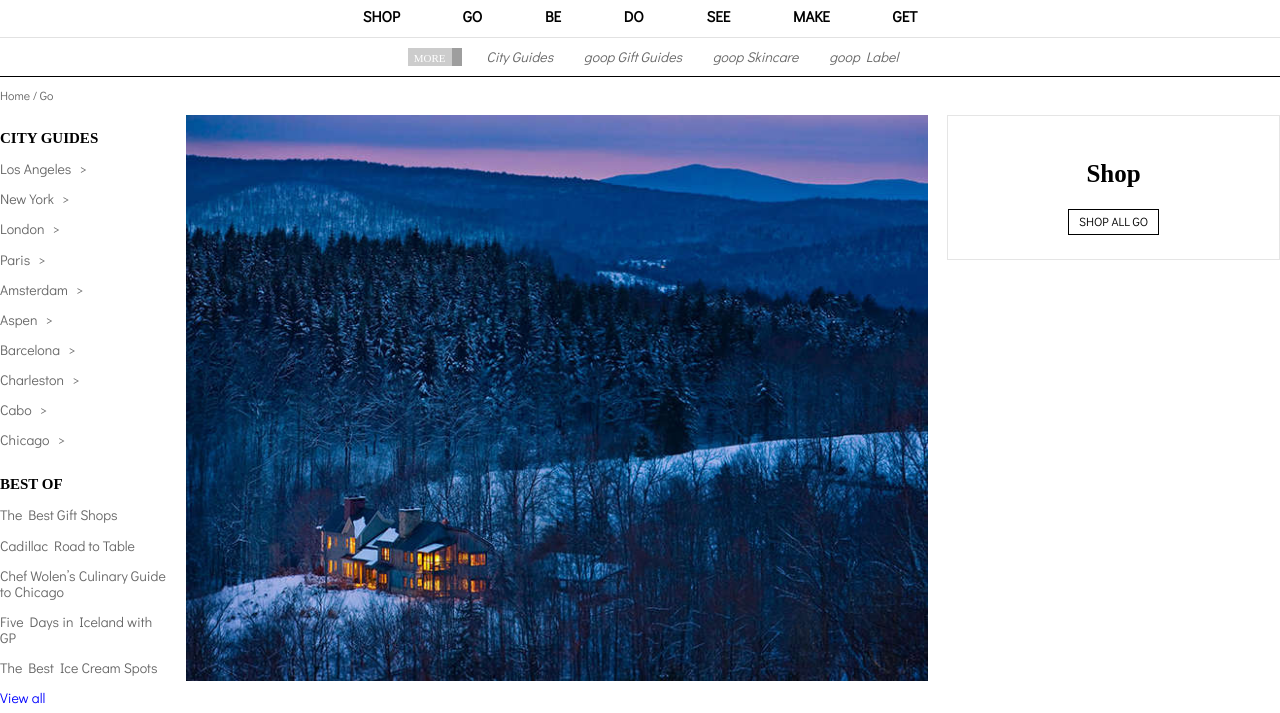
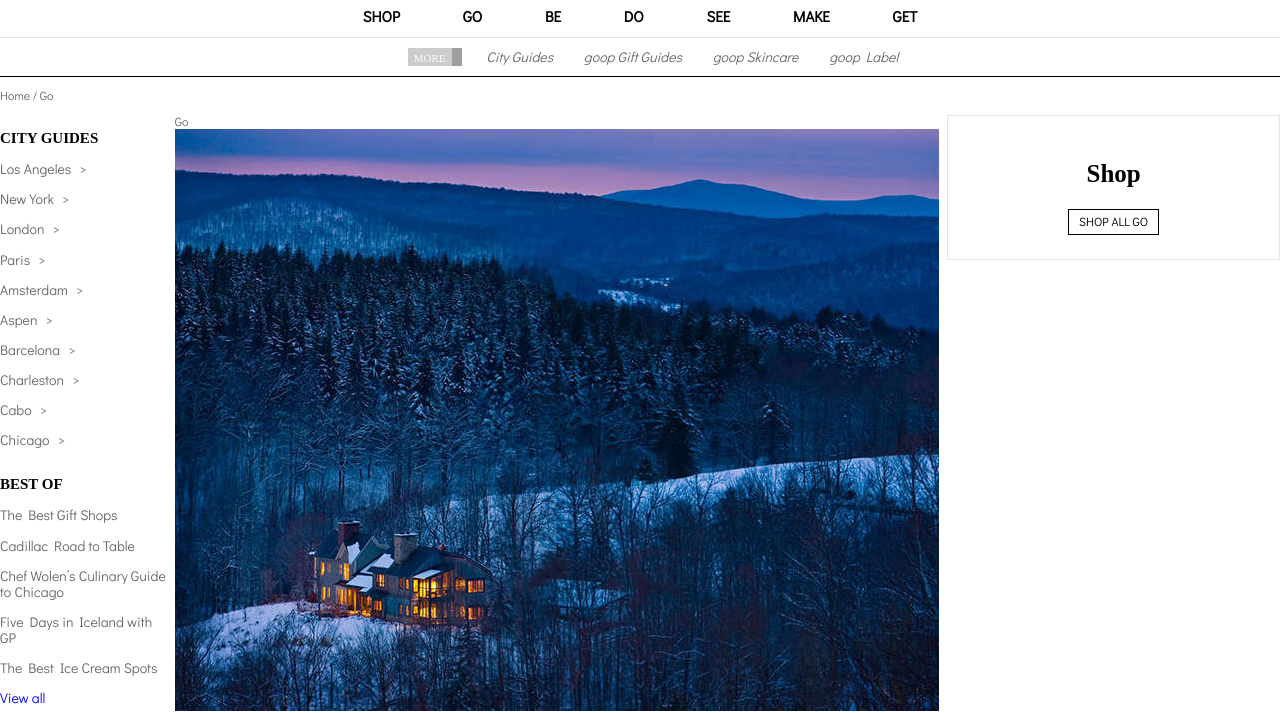
Before and after one commit to Jos1k/Web_Fundamental_Program, a plain HTML site: page task_09_JSOOP/index.html in a window 1280 px wide. Shown: the part 103-816 px from the top of the page. Drawn offline with nearby package versions, Linux system fonts and the light colour scheme; grey boxes are pictures that could not be loaded; a web font is replaced by a local one.

Commit message:
removed that

```diff
--- a/task_09_JSOOP/index.html
+++ b/task_09_JSOOP/index.html
@@ -139,7 +139,7 @@
                     </ul>
                 </section>
             </nav>
-            <article class="content__main-content" wd-root="app">
+            <article wd-root="app">
                <!--here should be main content-->
             </article>
             <aside class="content__advertise">
--- a/task_09_JSOOP/wd.js
+++ b/task_09_JSOOP/wd.js
@@ -1,7 +1,6 @@
 var wd = {
     createRoot: function (appName) {
         function AppInstanse(name) {
-            const that = this;
             let appRoutes = [];
             const applicationName = appName;
             const content_area = document.querySelector('[wd-root]', applicationName);
@@ -10,13 +9,13 @@
                     return response.text().then(text => {
                         return text;
                     })
-                }).catch(ex => console.log(ex));
+                }).catch(ex => console.error(ex));
             };
 
             this.root = () => { return content_area }
             this.routes = (routeList) => {
                 appRoutes = routeList;
-                return that;
+                return this;
             };
 
             this.navigate = (templateUrl) => {
@@ -26,9 +25,9 @@
                 return getContent(route.templateUrl).then(content => {
                     content_area.innerHTML = content
                     history.pushState(content, null, route.url);
-                }).catch(ex => console.log(ex));
+                }).catch(ex => console.error(ex));
             };
-            return that;
+            return this;
         }
         return new AppInstanse(appName);
     }
```
